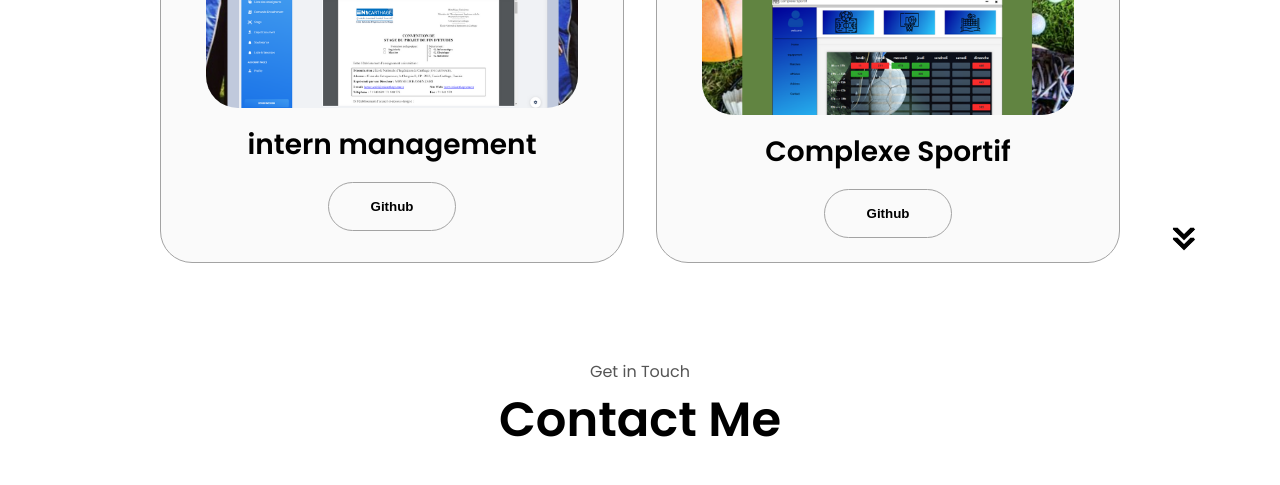
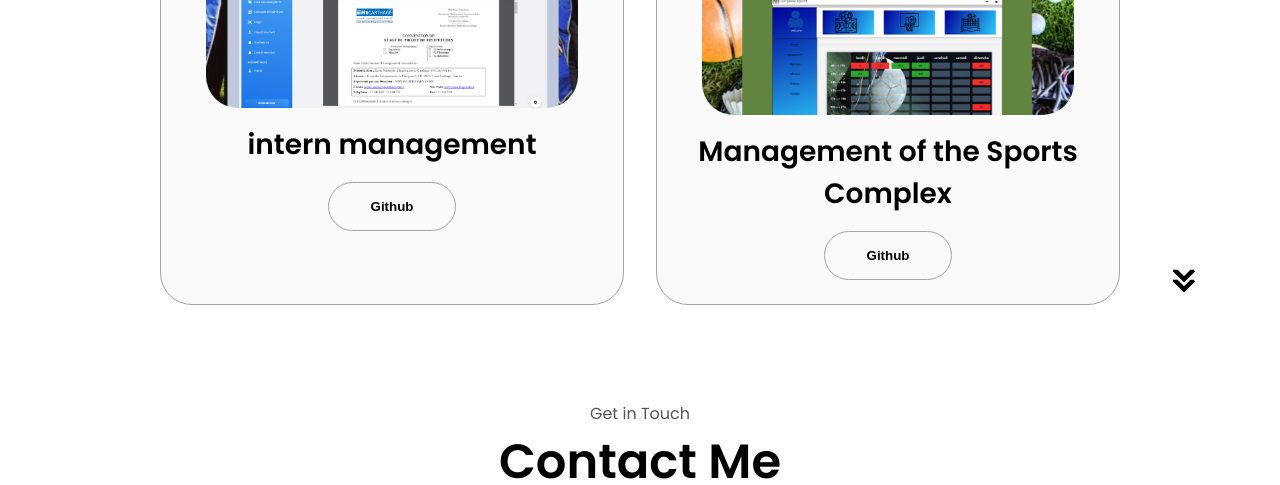
Before and after one commit to Kouki321/website, a plain HTML site: page index.html in a window 1280 px wide. Shown: the part 2940-3425 px from the top of the page. Drawn offline with Linux system fonts and the light colour scheme.

Commit message:
Update index.html

```diff
--- a/index.html
+++ b/index.html
@@ -319,7 +319,7 @@
                 class="project-img"
               />
             </div>
-            <h2 class="experience-sub-title project-title">Complexe Sportif</h2>
+            <h2 class="experience-sub-title project-title">Management of the Sports Complex</h2>
             <div class="btn-container">
               <button
                 class="btn btn-color-2 project-btn"
```
